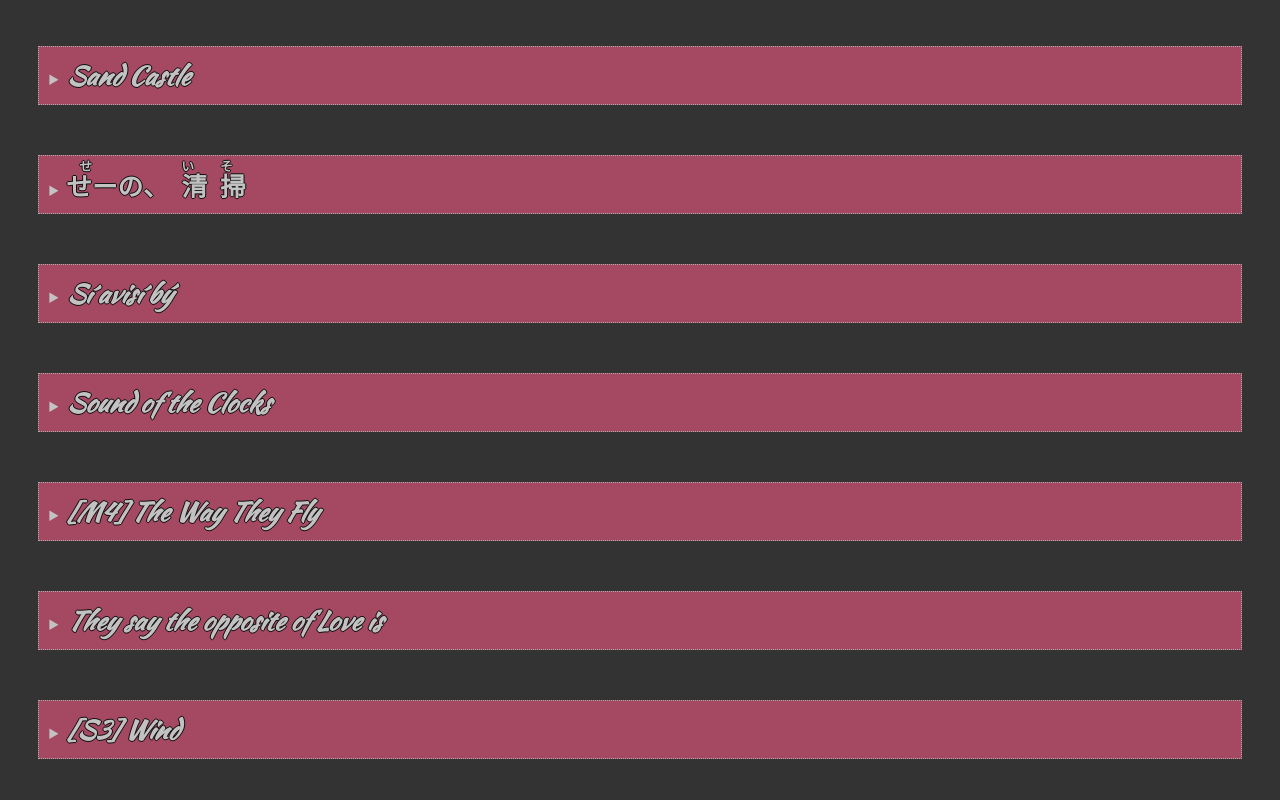
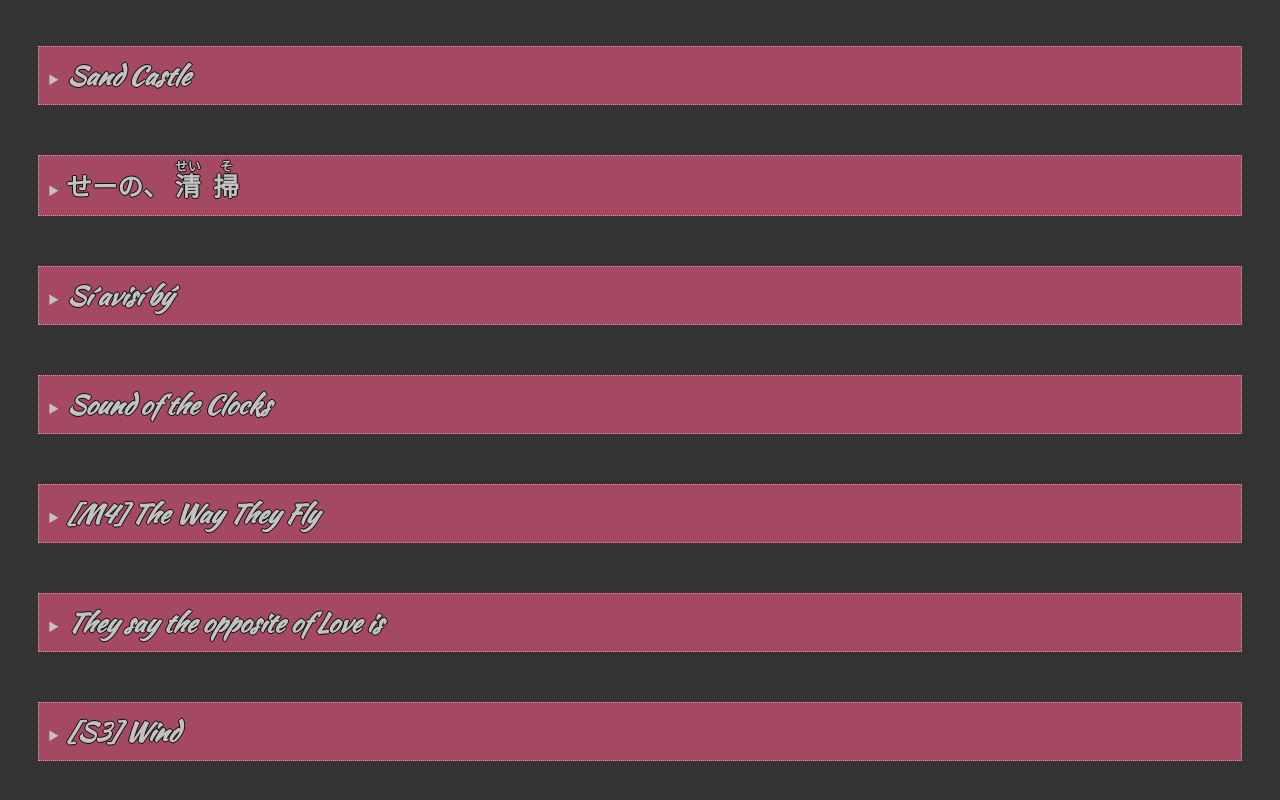
Before and after one commit to lilellia/writing, a plain HTML site: page hfa.html in a window 1280 px wide. Shown: the part 3459-4259 px from the top of the page. Drawn offline with Linux system fonts and the light colour scheme.

Commit message:
update formatting

```diff
--- a/hfa.html
+++ b/hfa.html
@@ -1606,9 +1606,11 @@
 		<details>
 			<summary>
 				<span class="poemtitle" id="seno-seiso">
+					<span class="japanese">せーの、</span>
 					<ruby class="japanese">
-						せーの、
 						<rb>清</rb><rp>(</rp><rt>せい</rt><rp>)</rp>
+					</ruby>
+					<ruby class="japanese">
 						<rb>掃</rb><rp>(</rp><rt>そ</rt><rp>)</rp>
 					</ruby>
 				</span>
@@ -1622,7 +1624,7 @@
 			<p class="poem">
 				And it's not like I can't at least try t'understand <br />
 				That truly, for you, it comes off not nearly so bland. <br />
-				And yet, for the effort, I'm left to feel cold,
+				And yet, for the effort, I'm left to feel cold, <br />
 				Caught with lone ace, I just have to fold.
 			</p>
 			<p class="poem">
```
